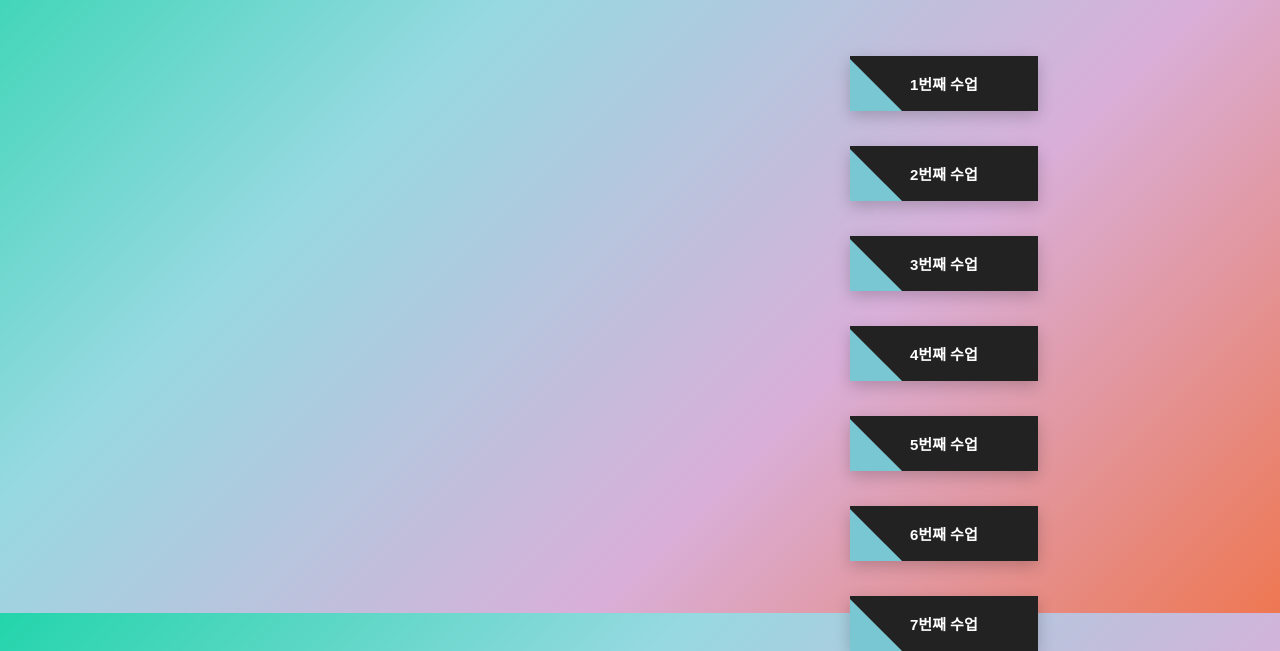
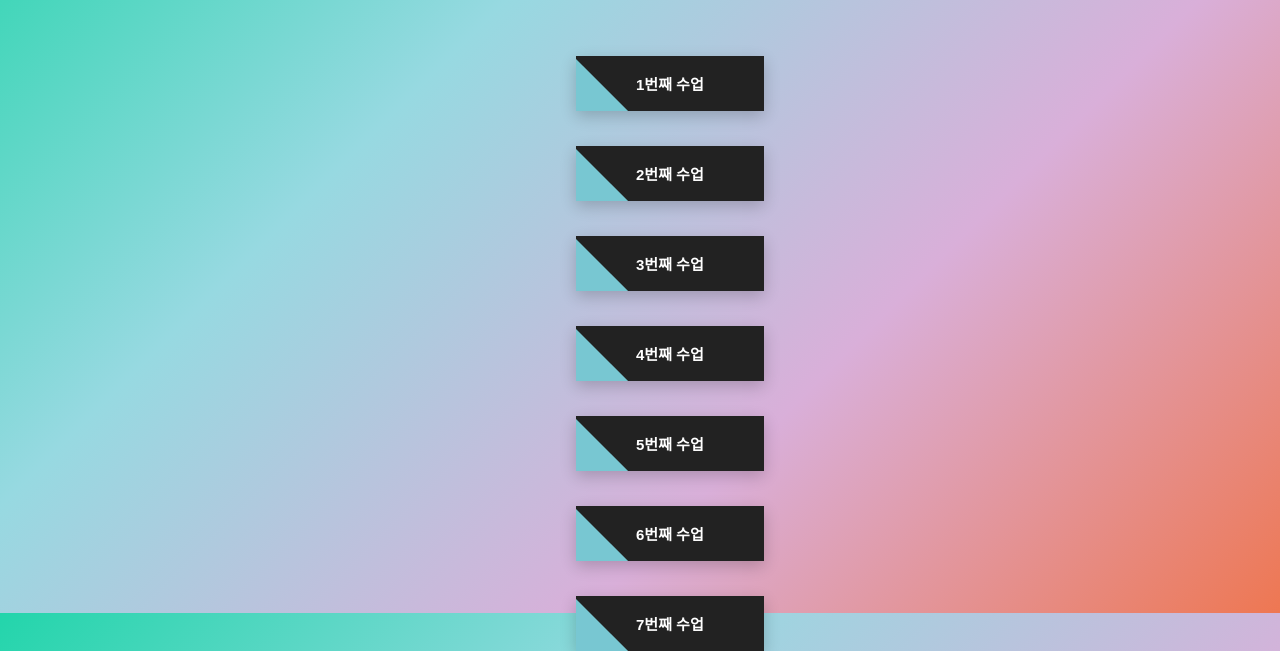
Before and after one commit to Parkjung2016/WebSite, a website: page Product/index.html in a window 1280 px wide. Shown: the part 187-838 px from the top of the page. Drawn offline with Linux system fonts and the light colour scheme; a web font is replaced by a local one.

Commit message:
Add files via upload

```diff
--- a/Product/index.css
+++ b/Product/index.css
@@ -219,11 +219,12 @@ h1:after {
   color: #fff;
   font-weight: 700;
   font-size: 15px;
-
+  height: auto;
+  width:  auto;
+  left: 45vw;
   background-color: #222;
   padding: 17px 60px;
   margin-top: 35px ;
-  margin-left: 850px;
   box-shadow: 0 5px 15px rgba(0,0,0,0.20);
 }
 
```
